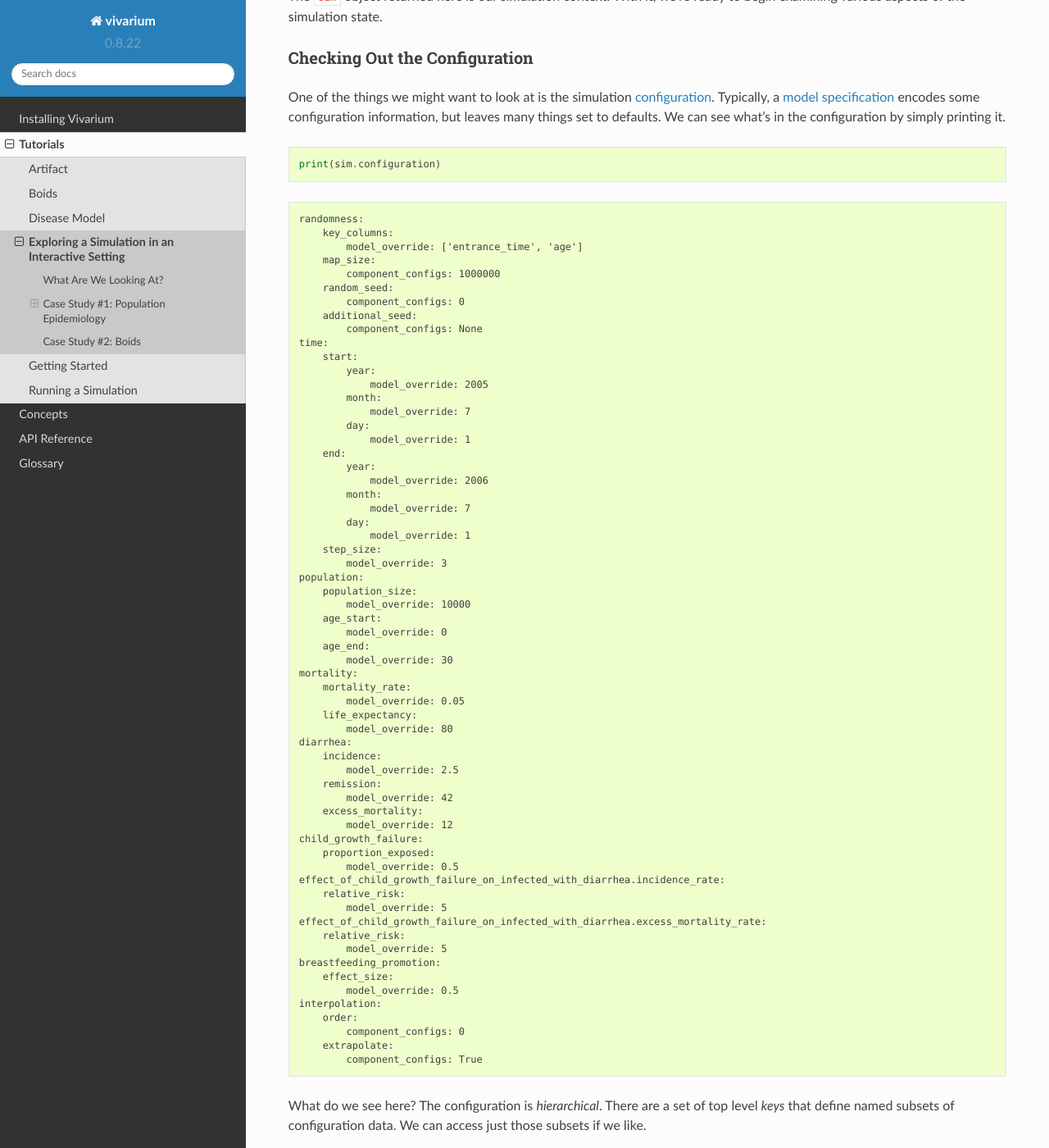
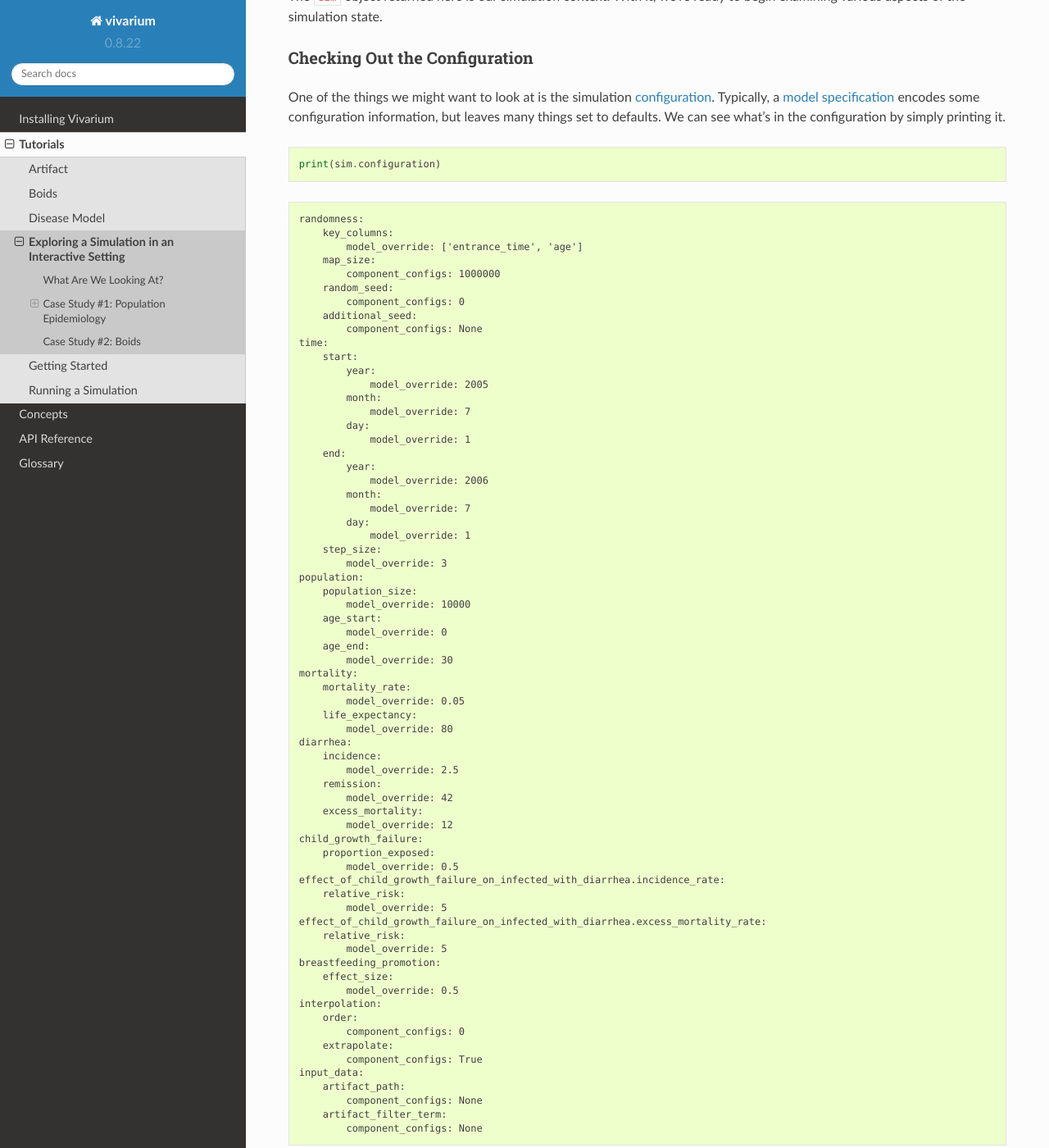
Before and after one commit to ihmeuw/vivarium, a Sphinx documentation site: the page built from docs/source/tutorials/exploration.rst, in a window 1280 px wide and 1400 px high, scrolled down 1376 px. Shown: the whole window at 82% size. Built offline with Sphinx 7.4.7 and the Read the Docs theme 2.0.0, drawn with Linux system fonts in a browser that asks for light colours.

Commit message:
Update doctest with new config

```diff
--- a/docs/source/tutorials/exploration.rst
+++ b/docs/source/tutorials/exploration.rst
@@ -165,6 +165,12 @@ configuration by simply printing it.
            component_configs: 0
        extrapolate:
            component_configs: True
+   input_data:
+       artifact_path:
+           component_configs: None
+       artifact_filter_term:
+           component_configs: None
+
 
 
 What do we see here?  The configuration is *hierarchical*.  There are a set of
```
